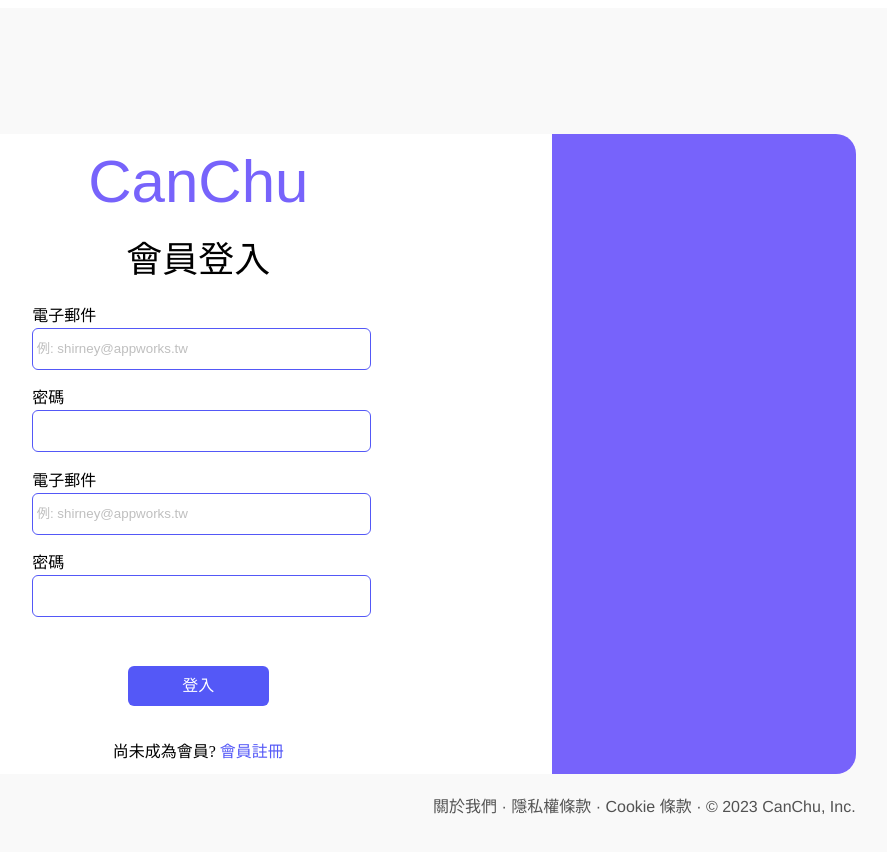
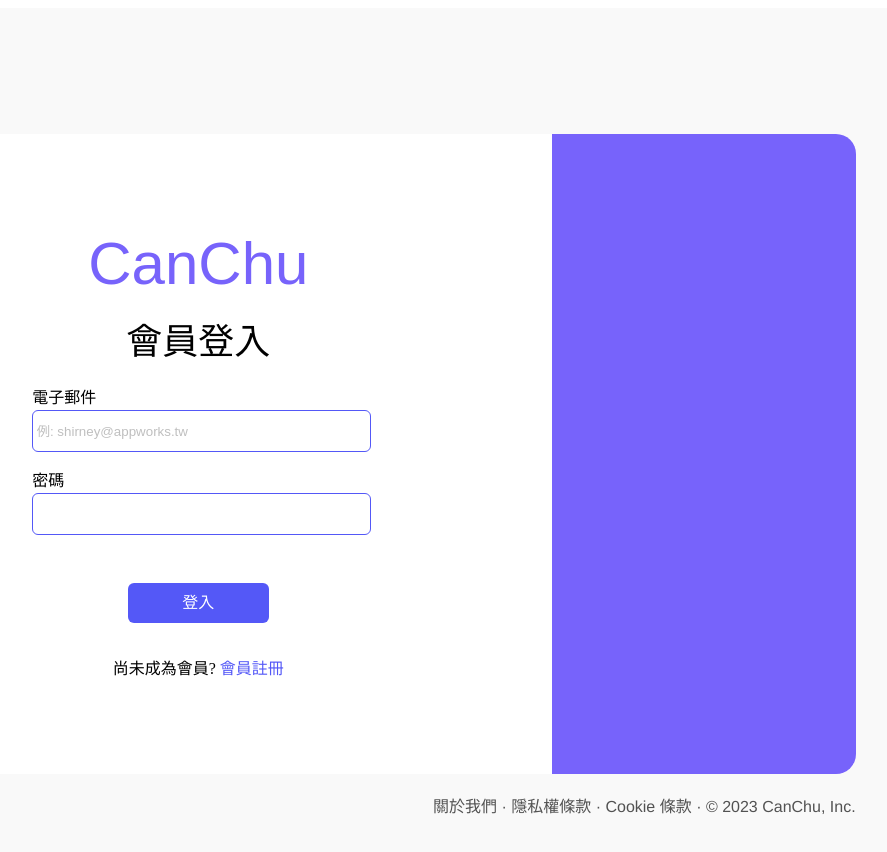
Before and after one commit to tsaichiehhuang/CanChu, a Next.js app in the folder workspace/kelly/CanChu/: page /login in a window 1280 px wide. Shown: the top 852 px of the page, without its empty margins (290-1177 px from the left). Built offline with nearby package versions, Linux system fonts and the light colour scheme; a web font is replaced by a local one.

Commit message:
修正merge錯誤

```diff
--- a/workspace/kelly/CanChu/pages/components/Login.js
+++ b/workspace/kelly/CanChu/pages/components/Login.js
@@ -101,25 +101,9 @@ const Login = ({
                 emailRef
               )}
               {inputInfo('密碼', '', 'password', passwordRef)}
-              {inputInfo(
-                '電子郵件',
-                '例: shirney@appworks.tw',
-                'email',
-                emailRef
-              )}
-              {inputInfo('密碼', '', 'password', passwordRef)}
             </div>
           ) : (
             <div className={styles.inputSquare}>
-              {inputInfo('使用者名稱', '例: Chou Chou Hu', 'name', nameRef)}
-              {inputInfo(
-                '電子郵件',
-                '例: shirney@appworks.tw',
-                'email',
-                emailRef
-              )}
-              {inputInfo('密碼', '', 'password', passwordRef)}
-              {inputInfo('再次輸入密碼', '', 'password', confirmPasswordRef)}
               {inputInfo('使用者名稱', '例: Chou Chou Hu', 'name', nameRef)}
               {inputInfo(
                 '電子郵件',
```
